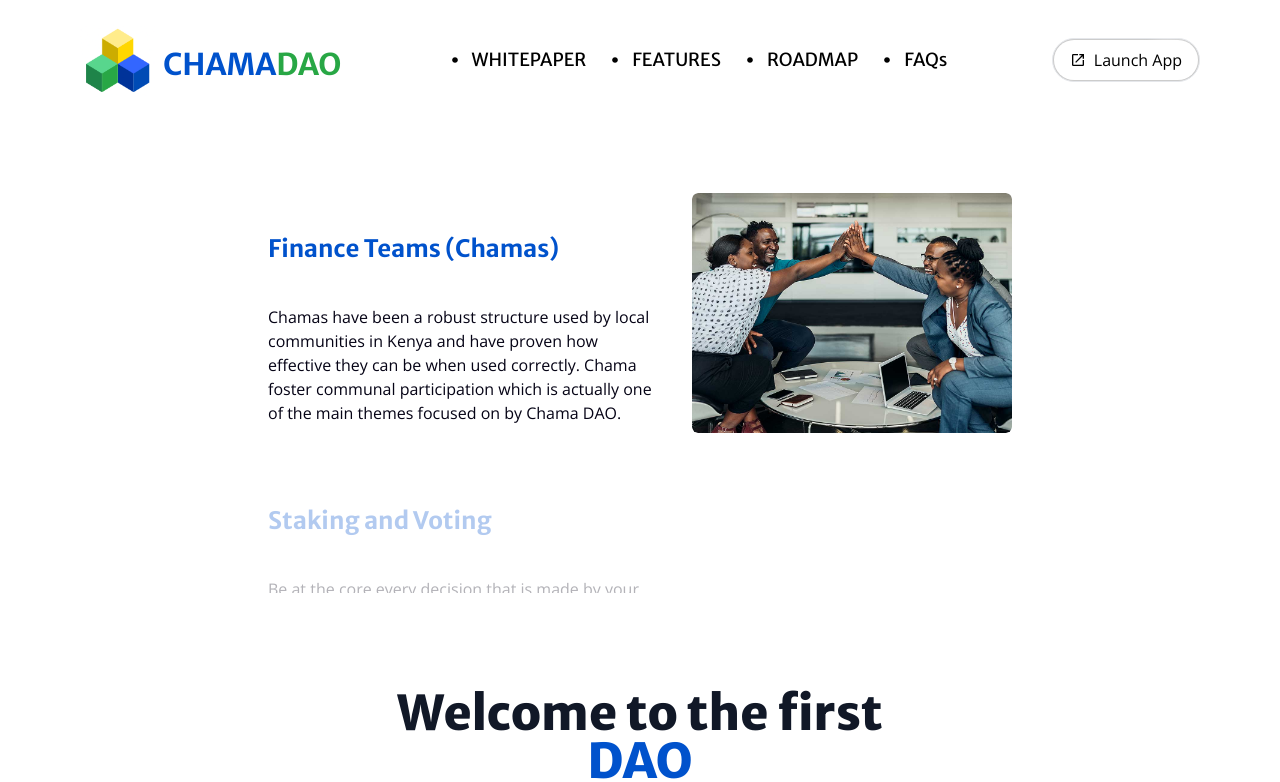
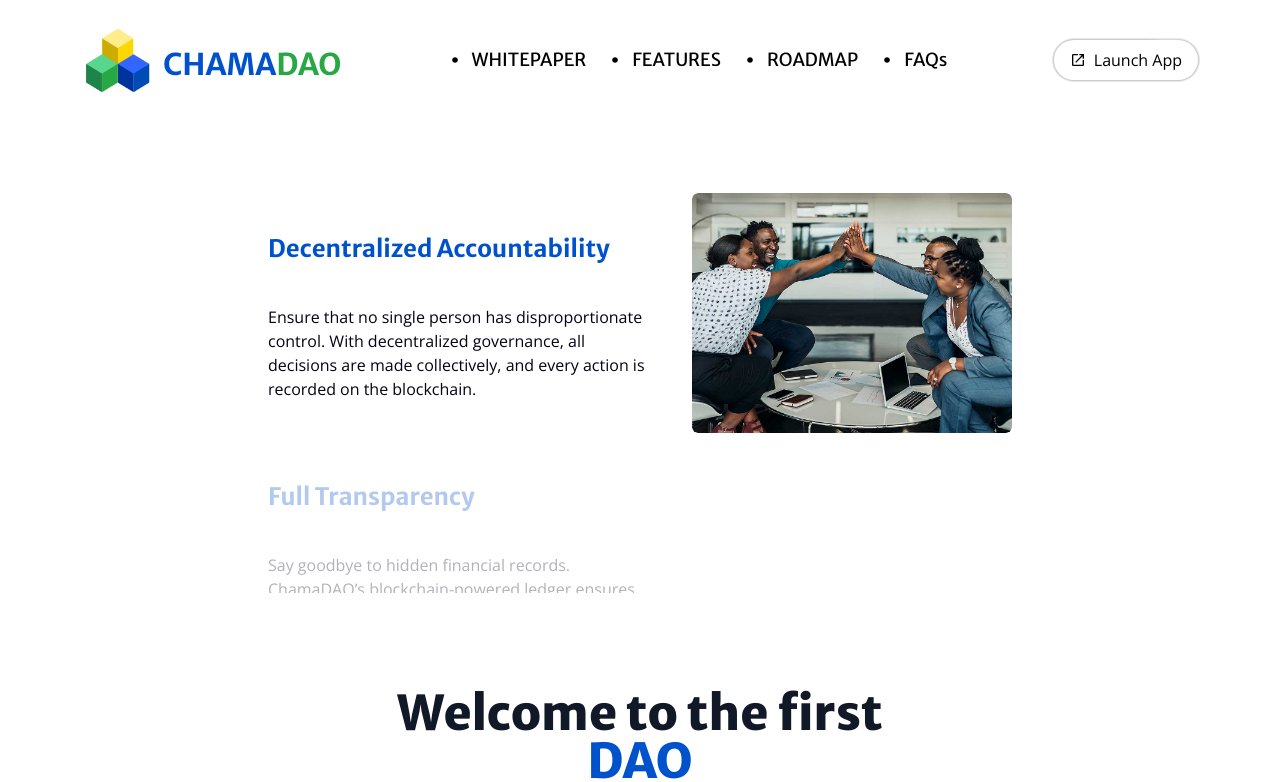
Before and after one commit to Chama-DAO/landing, a React (Vite) app in the folder src/chama-dao-home-frontend/: page /features in a window 1280 px wide. Shown: the top 782 px of the page. Built offline with nearby package versions, Linux system fonts and the light colour scheme.

Commit message:
feat: update feature titles and descriptions for clarity and impact

```diff
--- a/src/chama-dao-home-frontend/src/pages/Features.tsx
+++ b/src/chama-dao-home-frontend/src/pages/Features.tsx
@@ -6,9 +6,9 @@ import chamas from "../assets/chamas.jpeg";
 
 const content = [
   {
-    title: "Finance Teams (Chamas)",
+    title: "Decentralized Accountability",
     description:
-      "Chamas have been a robust structure used by local communities in Kenya and have proven how effective they can be when used correctly. Chama foster communal participation which is actually one of the main themes focused on by Chama DAO.",
+      "Ensure that no single person has disproportionate control. With decentralized governance, all decisions are made collectively, and every action is recorded on the blockchain.",
     content: (
       <div className="h-full w-full  flex items-center justify-center text-white">
         <img
@@ -22,9 +22,9 @@ const content = [
     ),
   },
   {
-    title: "Staking and Voting",
+    title: "Full Transparency",
     description:
-      "Be at the core every decision that is made by your chama. Unlike most traditional where some of the decisions are made by a few individuals, Chama DAO ensures all members of the Chama have a say in all decisions made.",
+      " Say goodbye to hidden financial records. ChamaDAO’s blockchain-powered ledger ensures that every transaction is visible and immutable, building trust among all members.",
     content: (
       <div className="h-full w-full  flex items-center justify-center text-white">
         <img
@@ -38,13 +38,13 @@ const content = [
     ),
   },
   {
-    title: "Loans and Grants",
+    title: " Efficient Decision-Making",
     description:
-      "As a chama you can receive grants or loans with little or paperwork from different smart contracts on the platform depending on the amount you've staked. Individuals can also get quick loans using their staked amount as collateral.",
+      "Streamline your group’s decision-making process with automated voting mechanisms, reducing delays and empowering every member to have their voice heard instantly.",
     content: (
       <div className="h-full w-full  flex items-center justify-center text-white">
         <img
-          src={loaning}
+          src={edu}
           width={300}
           height={300}
           className="h-full w-full object-cover"
@@ -54,13 +54,13 @@ const content = [
     ),
   },
   {
-    title: "Educational Content",
+    title: "Frictionless Transactions",
     description:
-      "Get access to a ton of educational materials from understanding crypto to how you can manage and scale a business of your choice both as an individual and as a chama. In addition you can become a content provider posting educational materials to the platform and earing some tokens.",
+      "Manage contributions and withdrawals quickly and affordably. ChamaDAO integrates with your local banks & mobile money providers, reducing transaction fees and increasing operational efficiency.",
     content: (
       <div className="h-full w-full  flex items-center justify-center text-white">
         <img
-          src={edu}
+          src={loaning}
           width={300}
           height={300}
           className="h-full w-full object-cover"
```
